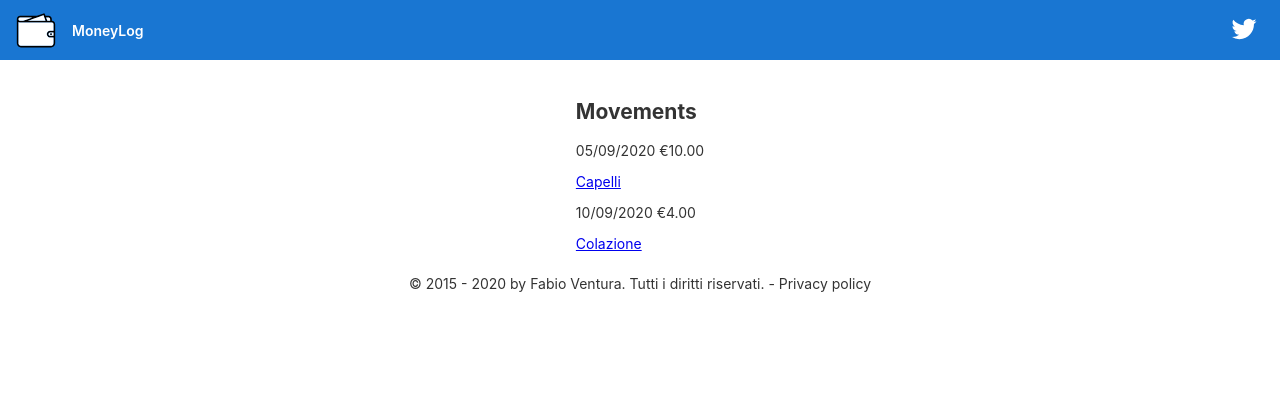
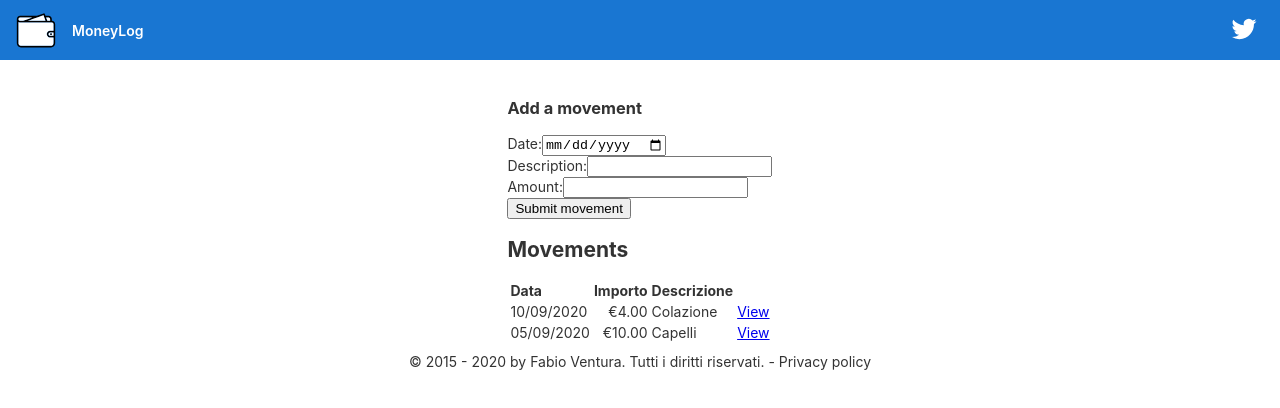
Before and after one commit to fabiov/moneylog-app, an Angular app: page / in a window 1280 px wide. Shown: the top 408 px of the page. Built offline with nearby package versions, Linux system fonts and the light colour scheme.

Commit message:
add movement form

```diff
--- /dev/null
+++ b/src/app/models/movement.model.ts
@@ -0,0 +1,15 @@
+export class Movement {
+
+  public id: number;
+  public amount: number;
+  public description: string;
+  public date: Date;
+
+  constructor(id: number, amount: number, description: string, date: Date) {
+
+    this.id = id;
+    this.amount = amount;
+    this.description = description;
+    this.date = date;
+  }
+}
--- a/src/app/movement-list/movement-list.component.html
+++ b/src/app/movement-list/movement-list.component.html
@@ -1,5 +1,33 @@
+<form>
+  <h3>Add a movement</h3>
+  <div>
+    <label for="date">Date:</label><input #newDate  name="date" id="date" type="date">
+  </div>
+  <div>
+    <label for="description">Description:</label><input #newDescription name="description" id="description" type="text">
+  </div>
+  <div>
+    <label for="amount">Amount:</label><input #newAmount name="amount" id="amount" type="number" step="0.01">
+  </div>
+  <div>
+    <button (click)="addMovement(newDate, newDescription, newAmount)">Submit movement</button>
+  </div>
+</form>
 <h2>Movements</h2>
-<div *ngFor="let movement of movements">
-  <div>{{ movement.date | date: 'dd/MM/y'}} {{ movement.amount | currency: 'EUR' }}</div>
-  <p><a [title]="movement.description" [routerLink]="['/movements', movement.id]">{{ movement.description }}</a></p>
-</div>
+<table>
+  <thead>
+    <tr>
+      <th style="text-align: left;">Data</th>
+      <th style="text-align: right;">Importo</th>
+      <th style="text-align: left;">Descrizione</th>
+    </tr>
+  </thead>
+  <tbody>
+    <tr *ngFor="let movement of sortedMovements()">
+      <td>{{ movement.date | date: 'dd/MM/y'}}</td>
+      <td style="text-align: right;">{{ movement.amount | currency: 'EUR' }}</td>
+      <td>{{ movement.description }}</td>
+      <td><a title="View" [routerLink]="['/movements', movement.id]">View</a></td>
+    </tr>
+  </tbody>
+</table>
--- a/src/app/movement-list/movement-list.component.ts
+++ b/src/app/movement-list/movement-list.component.ts
@@ -1,5 +1,6 @@
 import { Component, OnInit } from '@angular/core';
-import {movements} from '../movements';
+import { movements } from '../movements';
+import { Movement } from '../models/movement.model';
 
 @Component({
   selector: 'app-movement-list',
@@ -7,12 +8,35 @@ import {movements} from '../movements';
   styleUrls: ['./movement-list.component.css']
 })
 export class MovementListComponent implements OnInit {
-  movements = movements;
+  movements: Array<Movement>;
 
   constructor() {
+    this.movements = [];
+    for (const item of movements) {
+      this.movements.push(new Movement(item.id, item.amount, item.description, item.date));
+    }
   }
 
   ngOnInit(): void {
   }
 
+  addMovement(date: HTMLInputElement, description: HTMLInputElement, amount: HTMLInputElement) {
+    console.log(`Addinig movements date: ${date.value}, description: ${description.value} amd amount: ${amount.value}`);
+
+    this.movements.push(new Movement(movements.length + 1, parseFloat(amount.value), description.value, new Date(date.value)));
+
+    amount.value      = '';
+    date.value        = '';
+    description.value = '';
+
+    return false;
+  }
+
+  sortedMovements(): Array<Movement> {
+    return this.movements.sort((a: Movement, b: Movement) => b.date.getTime() - a.date.getTime());
+  }
+
+  movementWasSelected(movement: Movement) {
+    console.log('Movement clicked', movement);
+  }
 }
```
